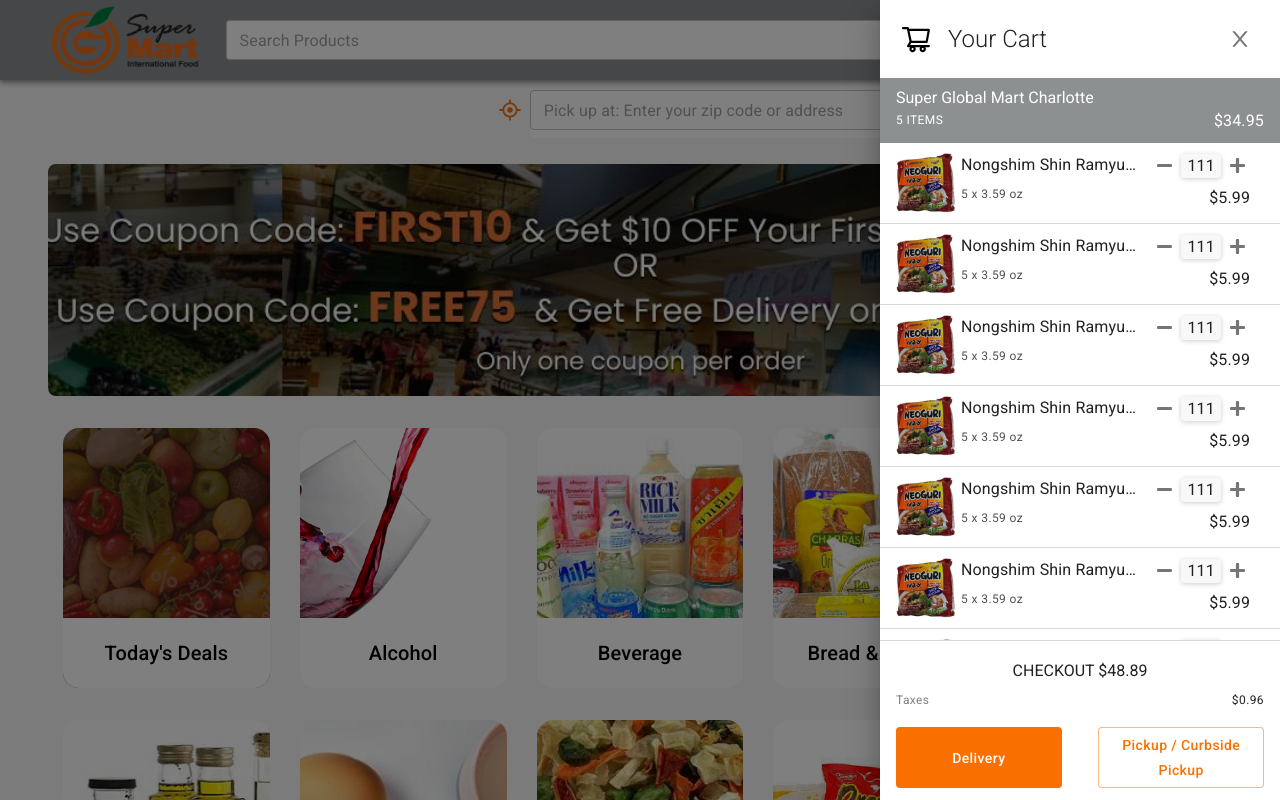
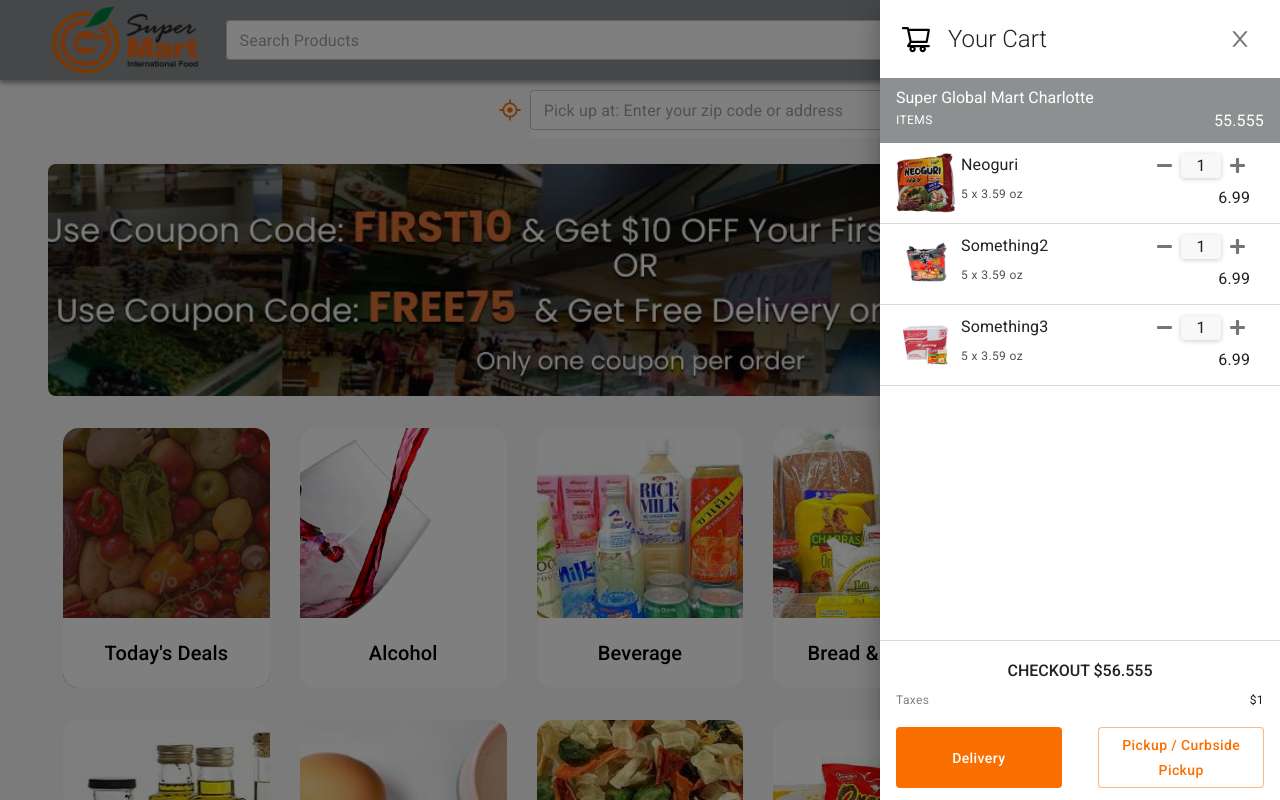
Before and after one commit to TinyEggRoll/gmart_clone, a Next.js app: page / in a window 1280 px wide. Both pictures are taken after a click on the button "Cart". Shown: the top 800 px of the page. Built offline with nearby package versions, Linux system fonts and the light colour scheme.

Commit message:
half complete of redux for shopping cart, missing helper functions

```diff
--- a/components/CartSingleProduct.jsx
+++ b/components/SingleProductCart.jsx
@@ -1,9 +1,24 @@
 import * as React from 'react';
 import { Box, IconButton, Typography } from '@mui/material';
-import Image from 'next/image';
 import { FaRegTimesCircle, FaMinus, FaPlus } from 'react-icons/fa';
+import { useDispatch } from 'react-redux';
+import { cartActions } from '../redux/reducers/cart';
 
-const CartSingleProduct = () => {
+const SingleProductCart = (props) => {
+    const dispatch = useDispatch();
+    const { productID, pic, price, title, unit, quantity } = props;
+
+    const removeItemHandler = () => {
+        dispatch(cartActions.removeItem(productID));
+    };
+
+    const minusItemHandler = () => {
+        dispatch(cartActions.minusItem(productID));
+    };
+
+    const plusItemHandler = () => {
+        dispatch(cartActions.plusItem(productID));
+    };
     return (
         <>
             <Box
@@ -21,13 +36,21 @@ const CartSingleProduct = () => {
                 }}>
                 {/* Image + Description */}
                 <Box sx={{ display: 'flex' }}>
-                    <Image src="/images/products/neoguri.jpg" width={60} height={60} />
+                    <Box
+                        sx={{
+                            backgroundImage: `${pic}`,
+                            width: '60px',
+                            height: '60px',
+                            backgroundSize: 'cover',
+                            backgroundPosition: 'center',
+                        }}
+                    />
                     <Box sx={{ ml: '.3125rem', maxWidth: '11.25rem' }}>
                         <Typography noWrap gutterBottom>
-                            Nongshim Shin Ramyum Multi Nongshim Shin Ramyum Multis
+                            {title}
                         </Typography>
                         <Typography variant="caption" color="#505050">
-                            5 x 3.59 oz
+                            {unit}
                         </Typography>
                     </Box>
                 </Box>
@@ -40,7 +63,8 @@ const CartSingleProduct = () => {
                                 ':hover': {
                                     color: 'primary.main',
                                 },
-                            }}>
+                            }}
+                            onClick={minusItemHandler}>
                             <FaMinus style={{ height: '1.0625rem', width: '1.0625rem' }} />
                         </IconButton>
                         <Box
@@ -51,7 +75,7 @@ const CartSingleProduct = () => {
                                 borderRadius: '.25rem',
                                 bgcolor: 'backGround.main',
                             }}>
-                            <Typography align="center">111</Typography>
+                            <Typography align="center">{quantity}</Typography>
                         </Box>
                         <IconButton
                             sx={{
@@ -59,7 +83,8 @@ const CartSingleProduct = () => {
                                 ':hover': {
                                     color: 'primary.main',
                                 },
-                            }}>
+                            }}
+                            onClick={plusItemHandler}>
                             <FaPlus style={{ height: '1.0625rem', width: '1.0625rem' }} />
                         </IconButton>
                     </Box>
@@ -67,7 +92,7 @@ const CartSingleProduct = () => {
                         sx={{
                             textAlign: 'right',
                         }}>
-                        $5.99
+                        {price}
                     </Typography>
                 </Box>
 
@@ -79,7 +104,7 @@ const CartSingleProduct = () => {
                         top: '.3125rem',
                         opacity: '0',
                     }}>
-                    <IconButton sx={{ p: '0rem' }}>
+                    <IconButton sx={{ p: '0rem' }} onClick={removeItemHandler}>
                         <FaRegTimesCircle fontSize="1.25rem" />
                     </IconButton>
                 </Box>
@@ -88,4 +113,4 @@ const CartSingleProduct = () => {
     );
 };
 
-export default CartSingleProduct;
+export default SingleProductCart;
--- a/components/TopNavBar.jsx
+++ b/components/TopNavBar.jsx
@@ -19,7 +19,8 @@ import NextLink from 'next/link';
 import Image from 'next/image';
 import { FaSearch, FaUserCircle } from 'react-icons/fa';
 import { AiOutlineClose, AiOutlineShoppingCart } from 'react-icons/ai';
-import CartSingleProduct from './CartSingleProduct';
+import { useSelector } from 'react-redux';
+import SingleProductCart from './SingleProductCart';
 
 const NavBar = () => {
     const [salutations, setSalutations] = React.useState('mrs');
@@ -28,13 +29,7 @@ const NavBar = () => {
     const [signUpModal, setSignUpModal] = React.useState(false);
     const [signInModal, setSignInModal] = React.useState(false);
     const [forgotPasswordModal, setForgotPasswordModal] = React.useState(false);
-
-    const [orderMethod, setOrderMethod] = React.useState('pickup');
-    const handleOrderMethod = (event, newMethod) => {
-        if (newMethod !== null) {
-            setOrderMethod(newMethod);
-        }
-    };
+    const { cartQuantity, cartList, cartPrice, cartTax } = useSelector((state) => state.cart);
 
     const handleClick = (event) => {
         setAccountPopoverAnchor(event.currentTarget);
@@ -772,19 +767,25 @@ const NavBar = () => {
                                                 justifyContent: 'space-between',
                                                 alignItems: 'center',
                                             }}>
-                                            <Typography variant="caption">5 ITEMS</Typography>
-                                            <Typography>$34.95</Typography>
+                                            <Typography variant="caption">
+                                                {cartQuantity} ITEMS
+                                            </Typography>
+                                            <Typography>{cartPrice}</Typography>
                                         </Box>
                                     </Box>
                                     {/* Actual List of Products */}
                                     <Box>
-                                        <CartSingleProduct />
-                                        <CartSingleProduct />
-                                        <CartSingleProduct />
-                                        <CartSingleProduct />
-                                        <CartSingleProduct />
-                                        <CartSingleProduct />
-                                        <CartSingleProduct />
+                                        {cartList.map((product) => (
+                                            <SingleProductCart
+                                                productID={product.productID}
+                                                key={product.productID}
+                                                pic={product.pic}
+                                                price={product.price}
+                                                title={product.title}
+                                                unit={product.unit}
+                                                quantity={product.quantity}
+                                            />
+                                        ))}
                                     </Box>
                                 </Box>
                                 {/* Bottom | Checkout  */}
@@ -801,7 +802,13 @@ const NavBar = () => {
                                                 textAlign: 'center',
                                                 my: '.625rem',
                                             }}>
-                                            <Typography variant="h7">CHECKOUT $48.89</Typography>
+                                            <Typography
+                                                sx={{
+                                                    fontWeight: '500',
+                                                }}
+                                                variant="h7">
+                                                CHECKOUT ${cartPrice + cartTax}
+                                            </Typography>
                                         </Box>
                                         <Box
                                             sx={{
@@ -812,7 +819,7 @@ const NavBar = () => {
                                             <Typography variant="caption" color="gray">
                                                 Taxes
                                             </Typography>
-                                            <Typography variant="caption">$0.96</Typography>
+                                            <Typography variant="caption">${cartTax}</Typography>
                                         </Box>
                                     </Box>
                                     {/* Delivery or Pickup Buttons Container */}
--- /dev/null
+++ b/redux/reducers/cart.js
@@ -0,0 +1,69 @@
+import { createSlice, current } from '@reduxjs/toolkit';
+
+const initialState = {
+    cartList: [
+        {
+            pic: 'url(/images/products/neoguri.jpg)',
+            price: 6.99,
+            productID: 101,
+            quantity: 1,
+            title: 'Neoguri',
+            unit: '5 x 3.59 oz',
+            totalPrice: 6.99,
+        },
+        {
+            pic: 'url(/images/products/shinblack.jpg)',
+            price: 6.99,
+            productID: 102,
+            quantity: 1,
+            title: 'Something2',
+            unit: '5 x 3.59 oz',
+            totalPrice: 7.99,
+        },
+        {
+            pic: 'url(/images/products/migoreng.jpg)',
+            price: 6.99,
+            productID: 103,
+            quantity: 1,
+            title: 'Something3',
+            unit: '5 x 3.59 oz',
+            totalPrice: 8.99,
+        },
+    ],
+    // Missing subtotal, cart total quantity, update taxes? helper function?
+    cartPrice: 55.555,
+    cartTax: 1.0,
+};
+
+const findProductIndex = (state, targetProductID) => {
+    return state.cartList.findIndex((val) => val.productID === targetProductID);
+};
+
+const cartSlice = createSlice({
+    name: 'cart',
+    initialState,
+    reducers: {
+        removeItem(state, action) {
+            const productIndex = findProductIndex(current(state), action.payload);
+            state.cartList.splice(productIndex, 1);
+        },
+        minusItem(state, action) {
+            const productIndex = findProductIndex(current(state), action.payload);
+            if (state.cartList[productIndex].quantity === 1) {
+                state.cartList.splice(productIndex, 1);
+            } else {
+                state.cartList[productIndex].quantity--;
+            }
+        },
+        plusItem(state, action) {
+            const productIndex = findProductIndex(current(state), action.payload);
+            state.cartList[productIndex].quantity++;
+        },
+        addItem(state, action) {
+            state.cartList.push(action.payload);
+        },
+    },
+});
+
+export const cartActions = cartSlice.actions;
+export default cartSlice.reducer;
--- a/redux/reducers/counter.js
+++ /dev/null
@@ -1,22 +0,0 @@
-import { createSlice } from '@reduxjs/toolkit';
-
-const initialState = {
-    counter: 0,
-    showCounter: true,
-};
-
-const counterSlice = createSlice({
-    name: 'counter',
-    initialState,
-    reducers: {
-        increment(state) {
-            state.counter++;
-        },
-        decrement(state) {
-            state.counter--;
-        },
-    },
-});
-
-export const counterActions = counterSlice.actions;
-export default counterSlice.reducer;
--- a/redux/store/index.js
+++ b/redux/store/index.js
@@ -1,10 +1,10 @@
 import { configureStore } from '@reduxjs/toolkit';
 
-import counterReducer from '../reducers/counter';
+import cartReducer from '../reducers/cart';
 import authReducer from '../reducers/auth';
 
 const store = configureStore({
-    reducer: { counter: counterReducer, auth: authReducer },
+    reducer: { auth: authReducer, cart: cartReducer },
 });
 
 export default store;
```
Also changed, not shown: components/SingleProduct.jsx (+24 -13 lines), pages/department/[department]/category/[category].jsx (+8 -6 lines).
